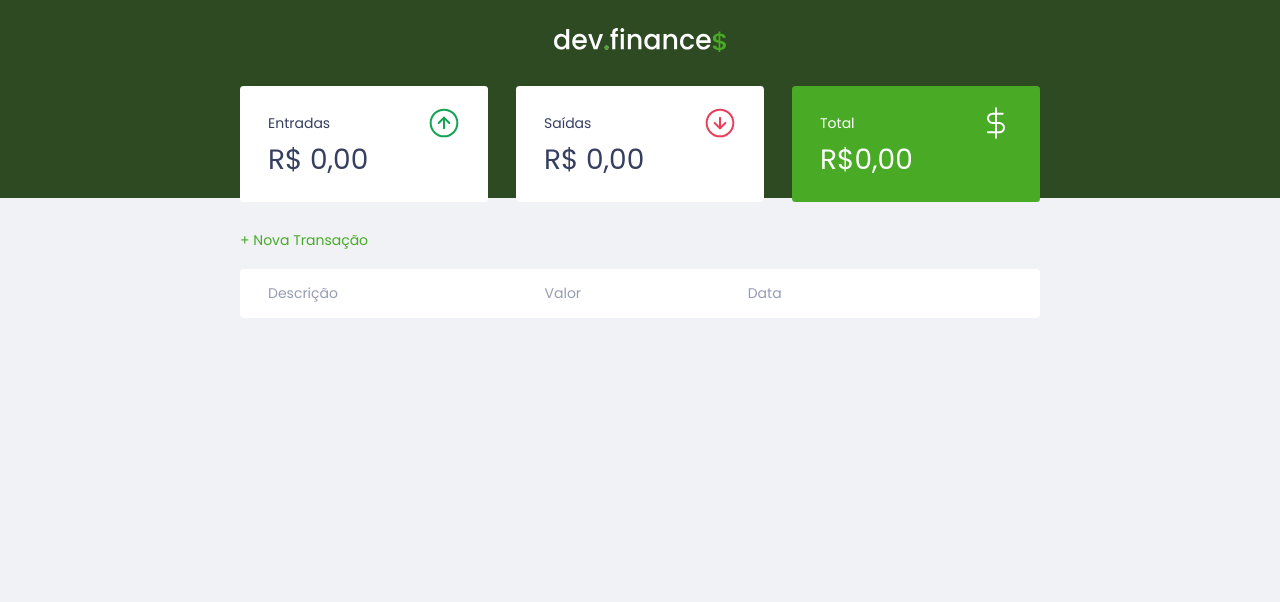
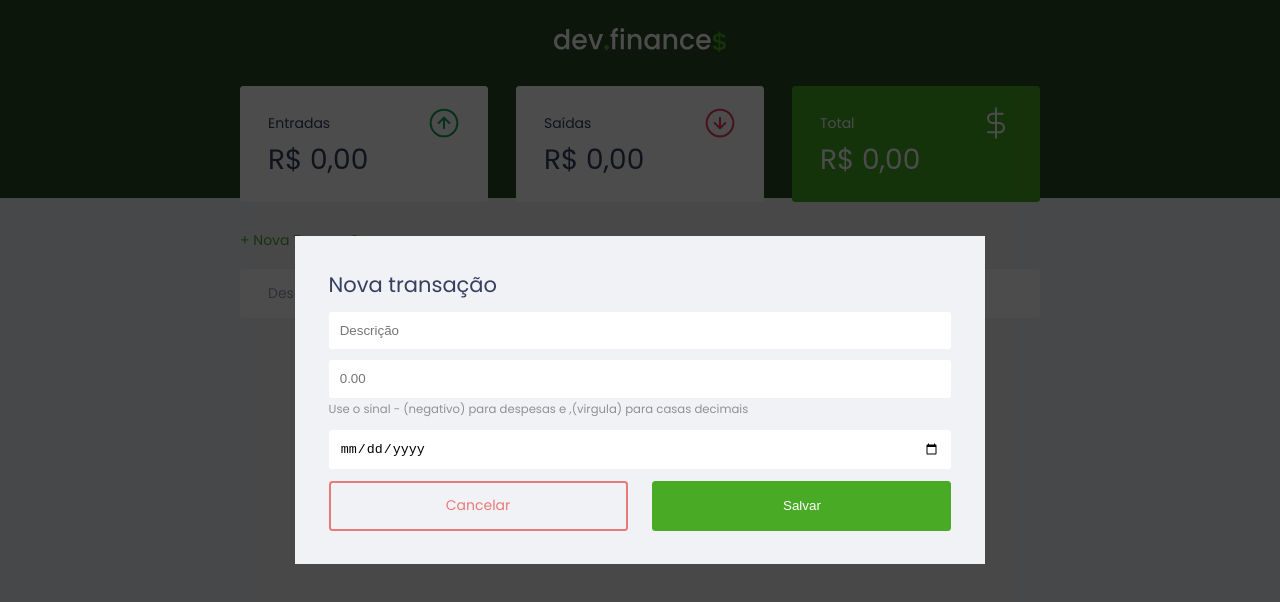
Before and after one commit to jonatas1565/MaratonaDiscovery, a plain HTML site: page index.html in a window 1280 px wide. Both pictures are taken after a click on the link "+ Nova Transação". Drawn offline with Linux system fonts and the light colour scheme.

Commit message:
Atualizada as funções que não estavam funcionando

```diff
--- a/index.html
+++ b/index.html
@@ -50,7 +50,7 @@
                 </h3>
 
 
-                <p id="totlaDisplay">R$0,00</p>
+                <p id="totalDisplay">R$0,00</p>
             </div>
 
         </section>
@@ -121,7 +121,7 @@
                         class="button cancel"
 
                         >Cancelar</a>
-                        <button>Salvar</button>
+                        <button onclick="Modal.Close()">Salvar</button>
                     </div>
 
                 </div>
--- a/scripts.js
+++ b/scripts.js
@@ -1,26 +1,26 @@
 const Modal = {
-    open(){
+    Open(){
         // Abrir modal
         // Adicionar a class active ao modal
         document
-            .querySelector('.modal-overlay')
+            .querySelector(".modal-overlay")
             .classList
-            .add('active')
+            .add("active")
 
     },
-    close(){
+    Close(){
         // fechar o modal
         // remover a class active do modal
         document
-            .querySelector('.modal-overlay')
+            .querySelector(".modal-overlay")
             .classList
-            .remove('active')
+            .remove("active")
     }
 }
 
 const Storage = {
     get() {
-        return JSON.parse(localStorage.getItem("dev.finances:transactions")) || []
+        return JSON.parse(localStorage.getItem("dev.finances:transaction")) || []
     },
 
     set(transactions) {
@@ -192,7 +192,7 @@ const Form = {
             const transaction = Form.formatValues()
             Transaction.add(transaction)
             Form.clearFields()
-            Modal.close()
+            Modal.Close()
         } catch (error) {
             alert(error.message)
         }
```
